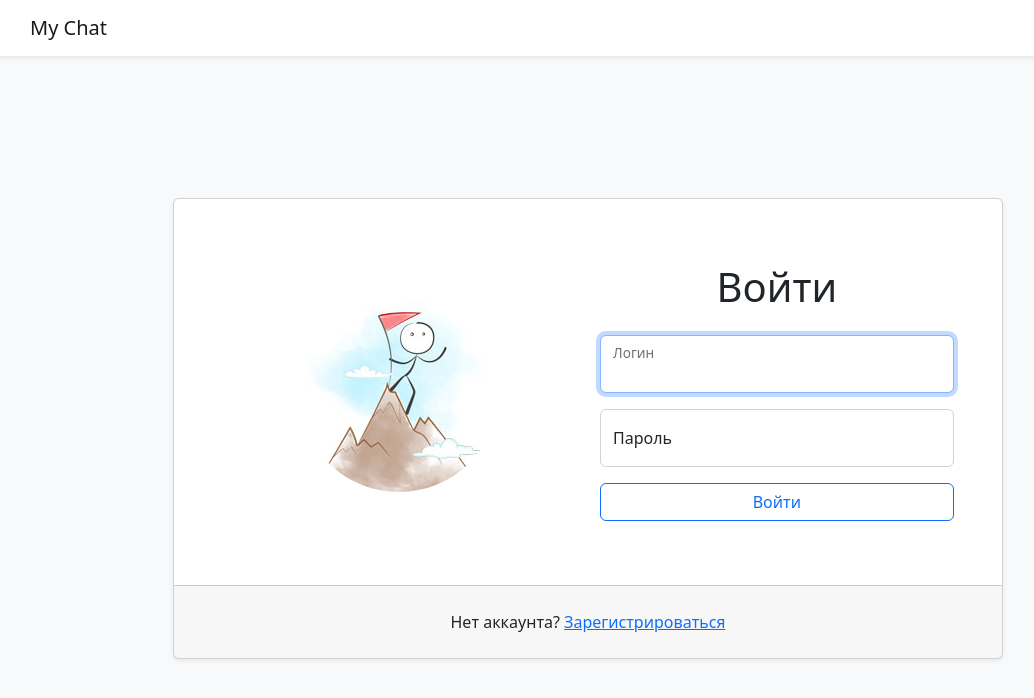
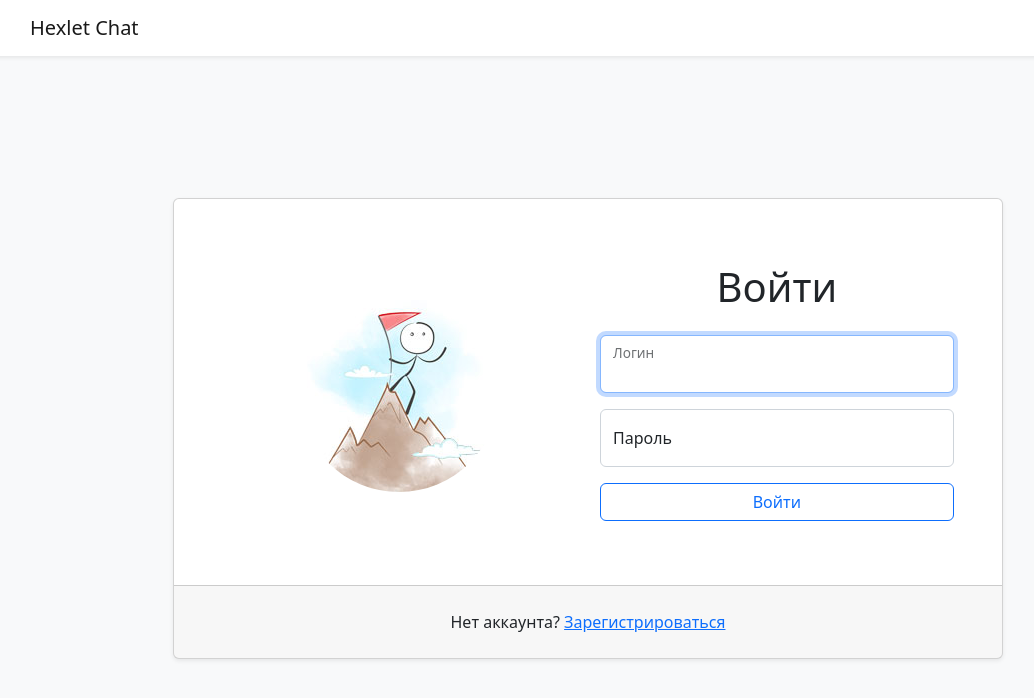
Before and after one commit to newTimesNewRoman/frontend-project-12, a React (Create React App) app in the folder frontend/: page /login in a window 1280 px wide. Shown: the top 698 px of the page, without its empty margins (52-1086 px from the left). Built offline with nearby package versions, Linux system fonts and the light colour scheme; no server answers.

Commit message:
add i18next

```diff
--- a/frontend/package.json
+++ b/frontend/package.json
@@ -11,10 +11,12 @@
     "axios": "^1.4.0",
     "bootstrap": "^5.2.3",
     "formik": "^2.2.9",
+    "i18next": "^22.5.0",
     "react": "^18.2.0",
     "react-bootstrap": "^2.7.4",
     "react-bootstrap-icons": "^1.10.3",
     "react-dom": "^18.2.0",
+    "react-i18next": "^12.3.1",
     "react-redux": "^8.0.5",
     "react-router-dom": "^6.11.1",
     "react-scripts": "5.0.1",
--- a/frontend/src/components/NavBar.jsx
+++ b/frontend/src/components/NavBar.jsx
@@ -1,15 +1,17 @@
 import { Navbar as NavBar, Button, Container } from 'react-bootstrap';
 import { Link } from 'react-router-dom';
+import { useTranslation } from 'react-i18next';
 import { useAuth } from '../hooks';
 
 const Navbar = () => {
   const { logout, username } = useAuth();
+  const { t } = useTranslation();
 
   return (
     <NavBar className="shadow-sm" bg="white" expand="lg">
       <Container>
         <NavBar.Brand as={Link} to="/">
-          My Chat
+          {t('title')}
         </NavBar.Brand>
         {username && (
           <Button variant="primary" type="button" onClick={logout}>
--- /dev/null
+++ b/frontend/src/i18next.js
@@ -0,0 +1,16 @@
+/* eslint-disable functional/no-expression-statements */
+import i18next from 'i18next';
+import { initReactI18next } from 'react-i18next';
+import resources from './locales/index.js';
+
+i18next
+  .use(initReactI18next)
+  .init({
+    resources,
+    lng: 'ru',
+    interpolation: {
+      escapeValue: false,
+    },
+  });
+
+export default i18next;
--- a/frontend/src/init.jsx
+++ b/frontend/src/init.jsx
@@ -2,8 +2,10 @@
 /* eslint-disable functional/no-expression-statements */
 import { configureStore } from '@reduxjs/toolkit';
 import { Provider } from 'react-redux';
+import { I18nextProvider } from 'react-i18next';
 
 import App from './components/App';
+import i18nextInstance from './i18next';
 
 import reducer, { actions } from './slices';
 import { ApiContext } from './contexts';
@@ -50,9 +52,11 @@ const init = async (socket) => {
 
   return (
     <Provider store={store}>
-      <ApiContext.Provider value={api}>
-        <App />
-      </ApiContext.Provider>
+      <I18nextProvider i18n={i18nextInstance}>
+        <ApiContext.Provider value={api}>
+          <App />
+        </ApiContext.Provider>
+      </I18nextProvider>
     </Provider>
   );
 };
--- /dev/null
+++ b/frontend/src/locales/index.js
@@ -0,0 +1,3 @@
+import ru from './ru';
+
+export default { ru };
--- /dev/null
+++ b/frontend/src/locales/ru.js
@@ -0,0 +1,5 @@
+export default {
+  translation: {
+    title: 'Hexlet Chat',
+  },
+};
```
Also changed, not shown: 1 other file (tests, documents, lock files or other folders).
